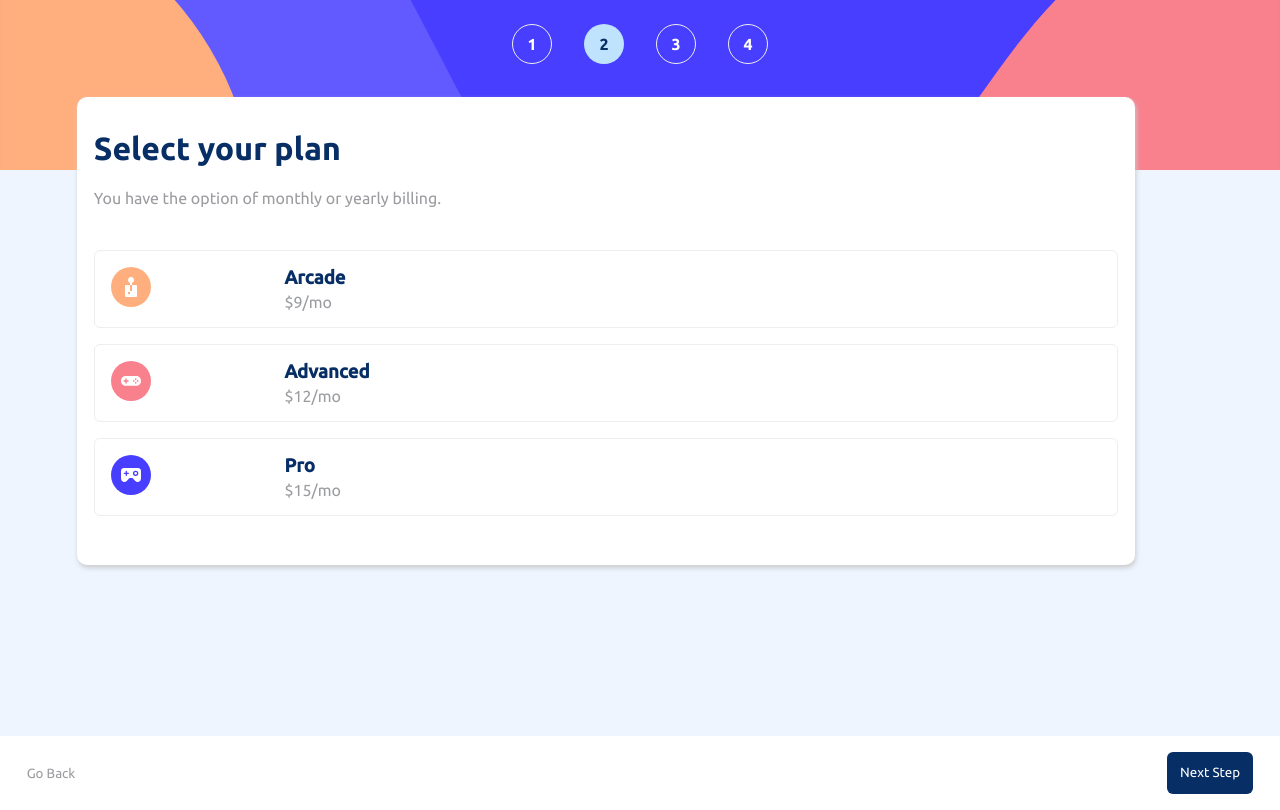
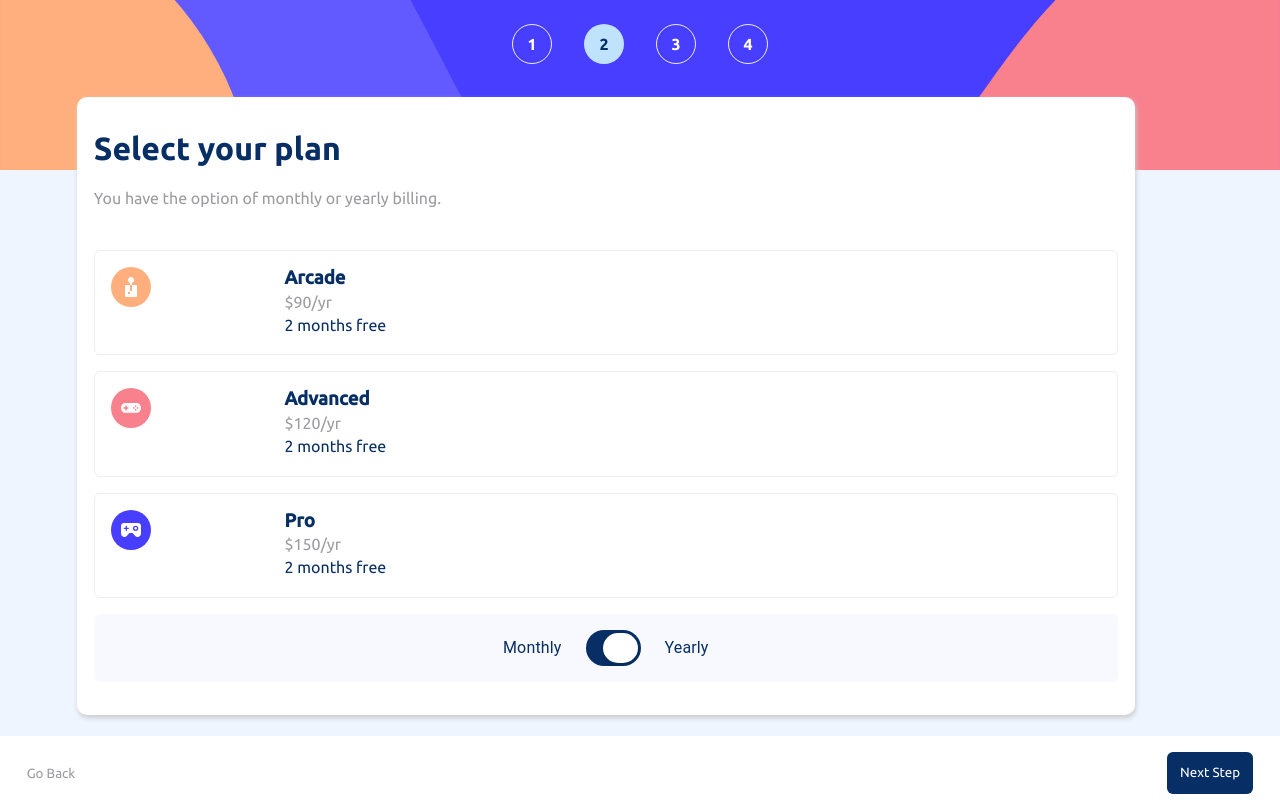
Before and after one commit to OscarAnillo/multi_step_form_fe, a React (Create React App) app: page / in a window 1280 px wide. Both pictures are taken after a click on the button "Next Step". Built offline with nearby package versions, Linux system fonts and the light colour scheme.

Commit message:
add switch, yearly data

```diff
--- a/package.json
+++ b/package.json
@@ -3,6 +3,9 @@
   "version": "0.1.0",
   "private": true,
   "dependencies": {
+    "@emotion/react": "^11.10.5",
+    "@emotion/styled": "^11.10.5",
+    "@mui/material": "^5.11.1",
     "@testing-library/jest-dom": "^5.16.5",
     "@testing-library/react": "^13.4.0",
     "@testing-library/user-event": "^13.5.0",
--- a/src/App.css
+++ b/src/App.css
@@ -161,6 +161,20 @@ img {
   color: rgb(155, 156, 160);
   font-family: "Ubuntu-Regular";
 }
+.step-two-map-text-free {
+  color: rgb(7, 46, 101);
+  font-family: "Ubuntu-Regular";
+  padding: .3em 0;
+}
+.switch-div {
+  background-color: rgb(248, 249, 254);
+  border-radius: 6px;
+  padding: 1em 0;
+}
+.MuiTypography-body1 {
+  color: rgb(7, 46, 101);
+}
+
 /* ButtonComponent */
 .form-buttons {
   background-color: #fff;
--- a/src/App.js
+++ b/src/App.js
@@ -11,7 +11,6 @@ function App() {
 
   const clickNextStep = () => {
     setFormStep((prevState) => prevState + 1);
-    console.log(formStep);
   };
 
   const clickBackStep = () => {
--- /dev/null
+++ b/src/Data/step-two-yearly-data.json
@@ -0,0 +1,23 @@
+[
+    {
+        "id":1,
+        "image":"assets/images/icon-arcade.svg",
+        "title":"Arcade",
+        "price":"$90/yr",
+        "free":"2 months free"
+    },
+    {
+        "id":2,
+        "image":"assets/images/icon-advanced.svg",
+        "title":"Advanced",
+        "price":"$120/yr",
+        "free":"2 months free"
+    },
+    {
+        "id":3,
+        "image":"assets/images/icon-pro.svg",
+        "title":"Pro",
+        "price":"$150/yr",
+        "free":"2 months free"
+    }
+]
--- /dev/null
+++ b/src/components/Common/switch.js
@@ -0,0 +1,65 @@
+import { styled } from "@mui/material/styles";
+import { Stack, Switch, Typography } from "@mui/material";
+
+const AntSwitch = styled(Switch)(({ theme }) => ({
+  width: 55,
+  height: 36,
+  padding: 0,
+  borderRadius: 35,
+  display: "flex",
+  "&:active": {
+    "& .MuiSwitch-thumb": {
+      width: 15,
+    },
+    "& .MuiSwitch-switchBase.Mui-checked": {
+      transform: "translateX(9px)",
+    },
+  },
+  "& .MuiSwitch-switchBase": {
+    padding: 2.5,
+    "&.Mui-checked": {
+      transform: "translateX(15px)",
+      color: "#fff",
+      "& + .MuiSwitch-track": {
+        opacity: 1,
+        backgroundColor:
+          theme.palette.mode === "dark" ? "rgb(7, 46, 101)" : "rgb(7, 46, 101)",
+      },
+    },
+  },
+  "& .MuiSwitch-thumb": {
+    boxShadow: "0 2px 4px 0 rgb(0 35 11 / 20%)",
+    width: 35,
+    height: 30,
+    borderRadius: 36,
+    transition: theme.transitions.create(["width"], {
+      duration: 250,
+    }),
+  },
+  "& .MuiSwitch-track": {
+    borderRadius: 16 / 2,
+    opacity: 1,
+    backgroundColor:
+      theme.palette.mode === "dark" ? "rgb(7, 46, 101)" : "rgb(7, 46, 101)",
+    boxSizing: "border-box",
+  },
+}));
+
+export default function CustomizedSwitches({ changeHandler }) {
+  return (
+    <Stack
+      direction="row"
+      spacing={3}
+      alignItems="center"
+      justifyContent="center"
+    >
+      <Typography variant="body1">Monthly</Typography>
+      <AntSwitch
+        defaultChecked
+        inputProps={{ "aria-label": "ant design" }}
+        onChange={changeHandler}
+      />
+      <Typography variant="body1">Yearly</Typography>
+    </Stack>
+  );
+}
--- a/src/components/step-two.js
+++ b/src/components/step-two.js
@@ -1,6 +1,16 @@
-import data from "../Data/step-two-monthly-data.json";
+import { useState } from "react";
+import CustomizedSwitches from "./Common/switch";
+import dataMonthly from "../Data/step-two-monthly-data.json";
+import dataYearly from "../Data/step-two-yearly-data.json";
 
 export const StepTwo = () => {
+  const [switchInfo, setSwitchInfo] = useState(true);
+
+  const changeHandler = (e) => {
+    setSwitchInfo(e.target.checked);
+  };
+
+  // console.log("State: ", switchInfo);
   return (
     <div>
       <h1 className="step-title">Select your plan</h1>
@@ -8,7 +18,8 @@ export const StepTwo = () => {
         You have the option of monthly or yearly billing.
       </p>
       <div className="step-two-div">
-        {data.map((item) => (
+        {!switchInfo
+          ? dataMonthly.map((item) => (
               <div key={item.id} className="step-two-map-div">
                 <div>
                   <img src={item.image} alt="" />
@@ -18,9 +29,23 @@ export const StepTwo = () => {
                   <p className="step-two-map-text">{item.price}</p>
                 </div>
               </div>
+            ))
+          : dataYearly.map((item) => (
+              <div key={item.id} className="step-two-map-div">
+                <div>
+                  <img src={item.image} alt="" />
+                </div>
+                <div>
+                  <h3 className="step-two-map-title">{item.title}</h3>
+                  <p className="step-two-map-text">{item.price}</p>
+                  <p className="step-two-map-text-free">{item.free}</p>
+                </div>
+              </div>
             ))}
       </div>
-      {/* Switch Component here */}
+      <div className="switch-div">
+        <CustomizedSwitches changeHandler={changeHandler} />
+      </div>
     </div>
   );
 };
```
Also changed, not shown: 1 other file (tests, documents, lock files or other folders). Lines whose indentation alone changed are shown as unchanged.
